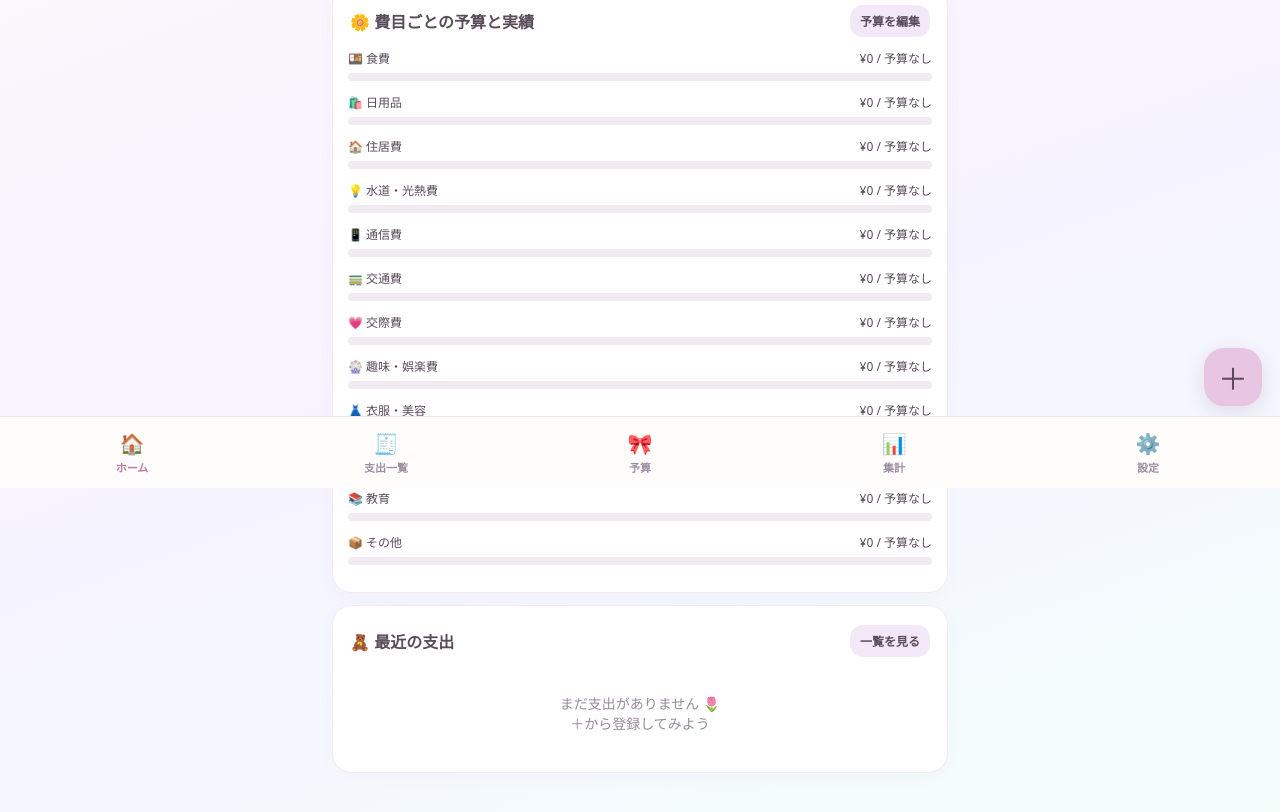
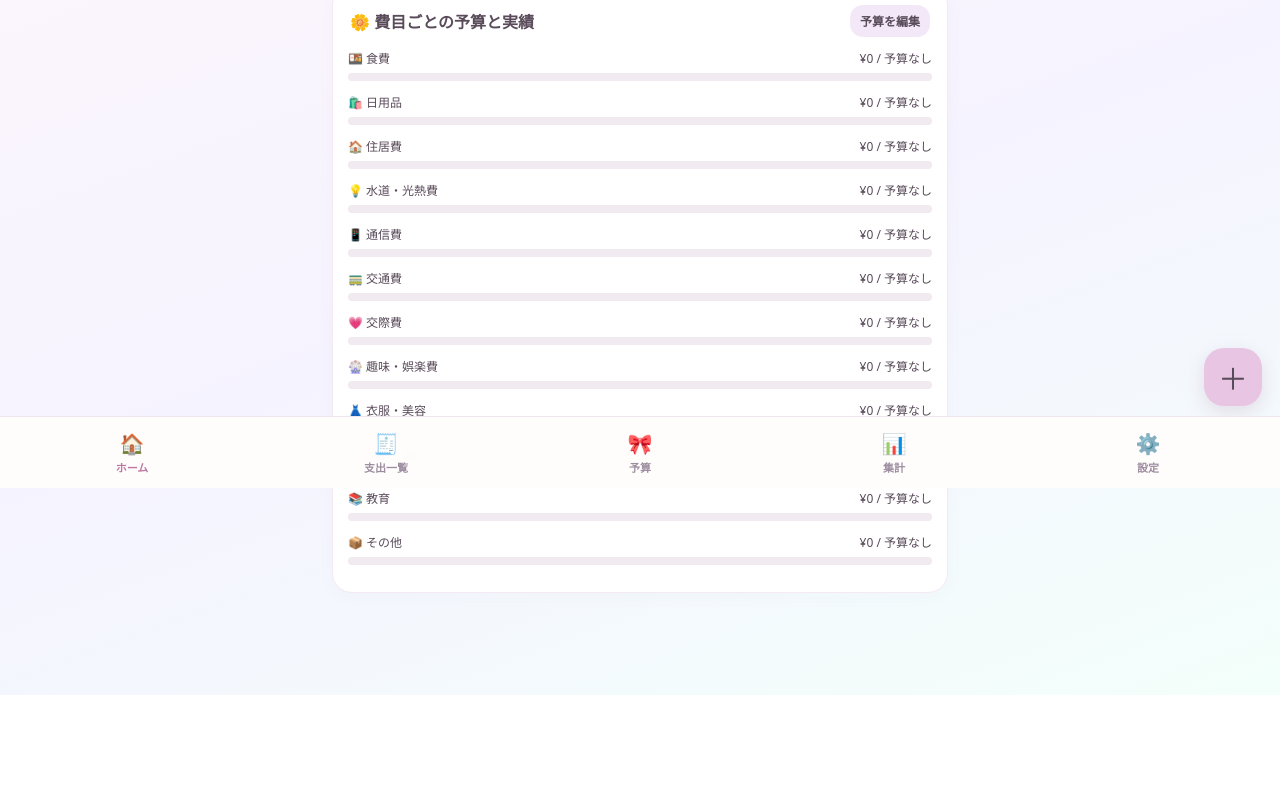
Before and after one commit to Sugardang09/fuwatto-kakeibo-web, a plain HTML site: page index.html in a window 1280 px wide. Shown: the part 312-1124 px from the top of the page. After the commit the page ends 1007 px from the top, so only its background shows below. Drawn offline with Linux system fonts and the light colour scheme.

Commit message:
Remove recent expenses section from home

```diff
--- a/index.html
+++ b/index.html
@@ -58,7 +58,7 @@ label{display:block;font-size:12px;color:var(--muted);font-weight:700;margin:12p
 <section id="home" class="view active">
 <div class="card hero"><div class="caption" id="heroCaption">今月の支出</div><div class="big" id="totalSpend">¥0</div><div class="stats"><div class="stat"><span>予算合計</span><b id="totalBudget">¥0</b></div><div class="stat"><span>予算残額</span><b id="remaining">¥0</b></div></div></div>
 <div class="card"><div class="section-title">🌼 費目ごとの予算と実績 <button class="btn small" onclick="showView('budget')">予算を編集</button></div><div id="budgetBars"></div></div>
-<div class="card"><div class="section-title">🧸 最近の支出 <button class="btn small" onclick="showView('list')">一覧を見る</button></div><div id="recentList"></div></div>
+
 </section>
 <section id="list" class="view">
 <div class="card"><div class="section-title">🧾 支出一覧 <select id="sortMode" style="width:auto;padding:7px"><option value="date">日付順</option><option value="category">費目別</option></select></div><div id="expenseList"></div></div>
@@ -135,7 +135,7 @@ function monthName(){return `${current.getFullYear()}年${current.getMonth()+1}
 function showView(v){document.querySelectorAll(".view").forEach(x=>x.classList.toggle("active",x.id===v));document.querySelectorAll(".tab").forEach(x=>x.classList.toggle("active",x.dataset.view===v));document.querySelector(".monthbar").style.display=v==="settings"?"none":"";document.getElementById("addBtn").style.display=(v==="budget"||v==="settings")?"none":"block";render()}
 function render(){document.getElementById("monthLabel").textContent=monthName();let t=totalSpent(),b=totalBud();document.getElementById("totalSpend").textContent=yen(t);document.getElementById("totalBudget").textContent=yen(b);document.getElementById("remaining").textContent=yen(b-t);document.getElementById("heroCaption").textContent=current.getTime()>new Date().getTime()?"今月の支出":"月の支出";
 let bars=CATS.map(([ic,cat])=>{let bud=budgetFor(cat),sp=spentFor(cat),pct=bud?Math.min(100,sp/bud*100):0;return `<div class="budget-row"><div class="budget-head"><span>${ic} ${cat}</span><span>${yen(sp)} / ${bud?yen(bud):"予算なし"}</span></div><div class="bar"><i class="${bud&&sp>bud?"over":""}" style="width:${bud?pct:sp?100:0}%"></i></div></div>`}).join("");document.getElementById("budgetBars").innerHTML=bars;
-let sorted=[...monthExpenses()].sort((a,b)=>b.date.localeCompare(a.date)||b.created-a.created);document.getElementById("recentList").innerHTML=renderRows(sorted.slice(0,5));let list=document.getElementById("expenseList"),mode=document.getElementById("sortMode").value;list.innerHTML=mode==="category"?renderGroupedRows(sorted):renderRows(sorted);if(mode==="category")list.querySelectorAll(".expense-category-group").forEach(group=>group.addEventListener("toggle",()=>{if(group.open)group.querySelectorAll(".expense-subgroup").forEach(sub=>sub.open=true)}));
+let sorted=[...monthExpenses()].sort((a,b)=>b.date.localeCompare(a.date)||b.created-a.created);let list=document.getElementById("expenseList"),mode=document.getElementById("sortMode").value;list.innerHTML=mode==="category"?renderGroupedRows(sorted):renderRows(sorted);if(mode==="category")list.querySelectorAll(".expense-category-group").forEach(group=>group.addEventListener("toggle",()=>{if(group.open)group.querySelectorAll(".expense-subgroup").forEach(sub=>sub.open=true)}));
 renderBudgetEditor();renderSubcategoryManager();renderSummary()}
 function renderGroupedRows(rows){
  if(!rows.length)return '<div class="empty">まだ支出がありません 🌷<br>＋から登録してみよう</div>';
```
